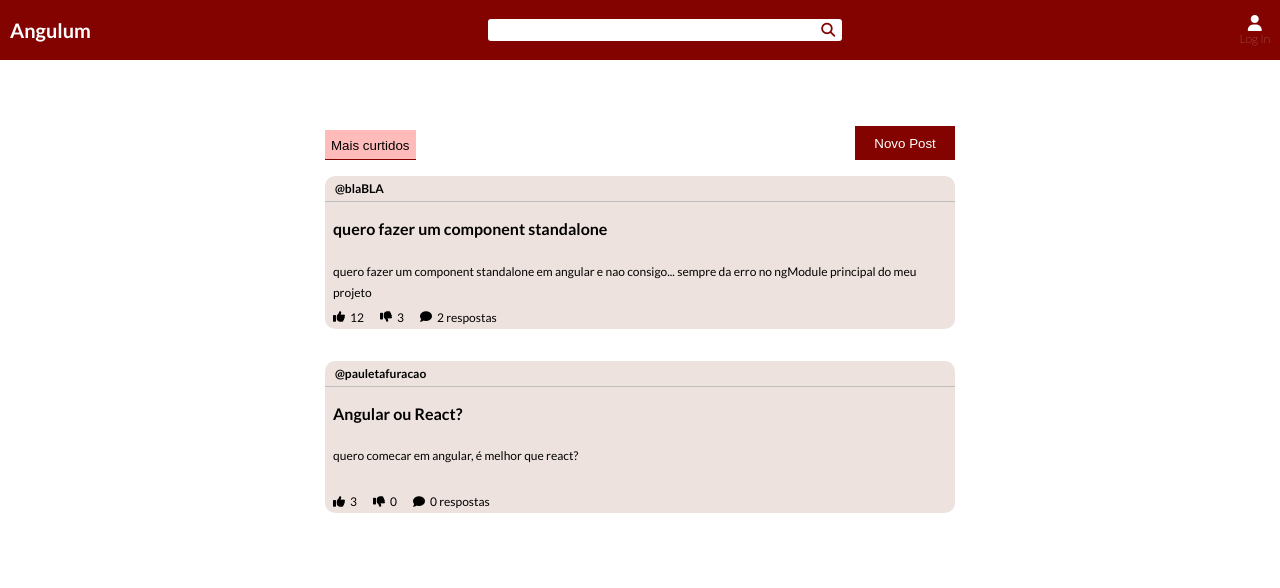
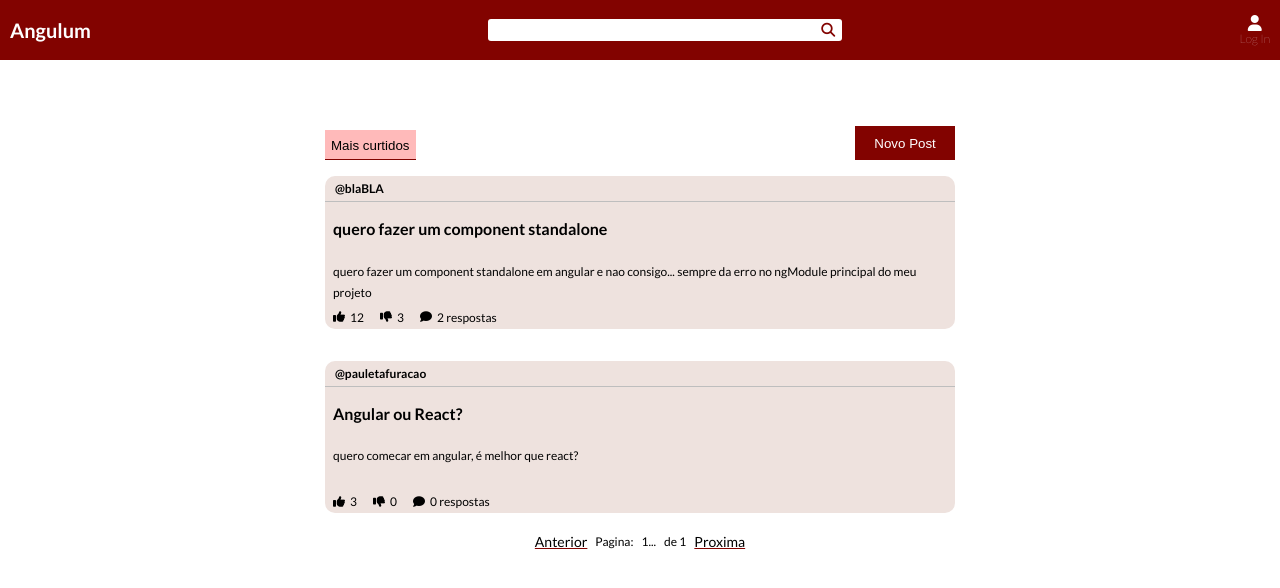
Before and after one commit to Sr-Van/angular-forum, an Angular app: page / in a window 1280 px wide. Shown: the top 588 px of the page. Built offline with nearby package versions, Linux system fonts and the light colour scheme.

Commit message:
FEAT: pagination

```diff
--- a/src/app/components/home/home.component.css
+++ b/src/app/components/home/home.component.css
@@ -111,3 +111,36 @@
 .header_home button:nth-child(1):hover::before {
   transform: translateY(-30px);
 }
+
+.pags {
+  display: flex;
+  align-items: center;
+  gap: .5rem;
+  margin-top: 20px;
+  list-style: none;
+
+  font-family: 'Lato', sans-serif;
+  font-size: 12px;
+}
+
+.pags a {
+  cursor: pointer;
+
+  font-size: 14px;
+
+  border: none;
+  text-decoration: underline #820300;
+}
+
+
+@media(min-width: 425px) {
+  .posts .post {
+    min-width: 360px;
+  }
+}
+
+@media(min-width: 768px) {
+  .posts .post {
+    min-width: 628px;
+  }
+}
--- a/src/app/components/home/home.component.html
+++ b/src/app/components/home/home.component.html
@@ -8,7 +8,7 @@
     </div>
     <div class="posts">
 
-      @for(post of posts; track $index) {
+      @for(post of actualPageArr; track $index) {
         <div class="post" (click)="goToPost(post.id)">
           <div class="post-header">
             <span>&#64;{{ post.author }}</span>
@@ -43,6 +43,18 @@
 
 
     </div>
+
+    <div class="pags">
+      <div>
+        <a (click)="previousPage()">Anterior</a>
+      </div>
+      <span>Pagina:</span>
+      <span>{{ actualPag }}... </span>
+      <span>de {{ pages }}</span>
+      <div>
+        <a (click)="nextPage()">Proxima</a>
+      </div>
+    </div>
   }
   @else {
     <app-loading></app-loading>
--- a/src/app/components/home/home.component.ts
+++ b/src/app/components/home/home.component.ts
@@ -1,6 +1,7 @@
 import { Component, inject } from '@angular/core';
 import { Router } from '@angular/router';
 import { PostService } from 'src/app/services/post.service';
+import { Posts } from 'src/app/interfaces/posts';
 
 @Component({
   selector: 'app-home',
@@ -13,31 +14,74 @@ export class HomeComponent {
   router = inject(Router)
 
   isLoaded: boolean = false
-  posts: any = []
+  posts: Posts[] = []
+  actualPageArr: Posts[] = []
+  actualPag: number = 1
+  pages: number
 
   ngOnInit() {
     this.posts = this.postService.getPost()
-    console.log(this.posts);
 
+    this.pages = this.posts.length <= 5 ? 1 : this.generatePage(this.posts.length)
+
+    this.updatePagePosts(this.posts, this.actualPag, 5)
+
+    this.loadPage(1500)
+  }
+
+  loadPage(time: number) {
+    this.isLoaded = false
     setTimeout(() => {
       this.isLoaded = true
-    }, 1500)
-
+    }, time)
   }
 
   goToPost(id: number) {
     this.router.navigate([`/post/${id}`])
   }
 
+  updatePagePosts(array: Posts[], page: number, page_size: number) {
+    this.actualPageArr = array.slice((page - 1) * page_size, page * page_size)
+    this.loadPage(800)
+  }
+
+  nextPage() {
+    if (this.actualPag === this.pages) {
+      return
+    }
+    this.actualPag++
+    this.updatePagePosts(this.posts, this.actualPag, 5)
+  }
+
+  previousPage() {
+    if (this.actualPag === 1) {
+      return
+    }
+    this.actualPag--
+    this.updatePagePosts(this.posts, this.actualPag, 5)
+  }
+
+  generatePage(length: number){
+    let counter = 0
+    let pages = 1
+    for (let i=0; i <= length; i++) {
+
+      counter++
+
+      if (counter > 5) {
+        pages++
+        counter = 0
+      }
+    }
+
+    return pages
+  }
+
   sortByMostLiked() {
-    this.posts = this.posts.sort((a:any, b: any) => {
+    this.actualPageArr = this.posts.sort((a:any, b: any) => {
       return b.likes - a.likes
-    })
+    }).slice(0, 5)
 
-    setTimeout(() => {
-      this.isLoaded = true
-    }, 1000);
-    this.isLoaded = false
-
+    this.loadPage(1000)
   }
 }
```
